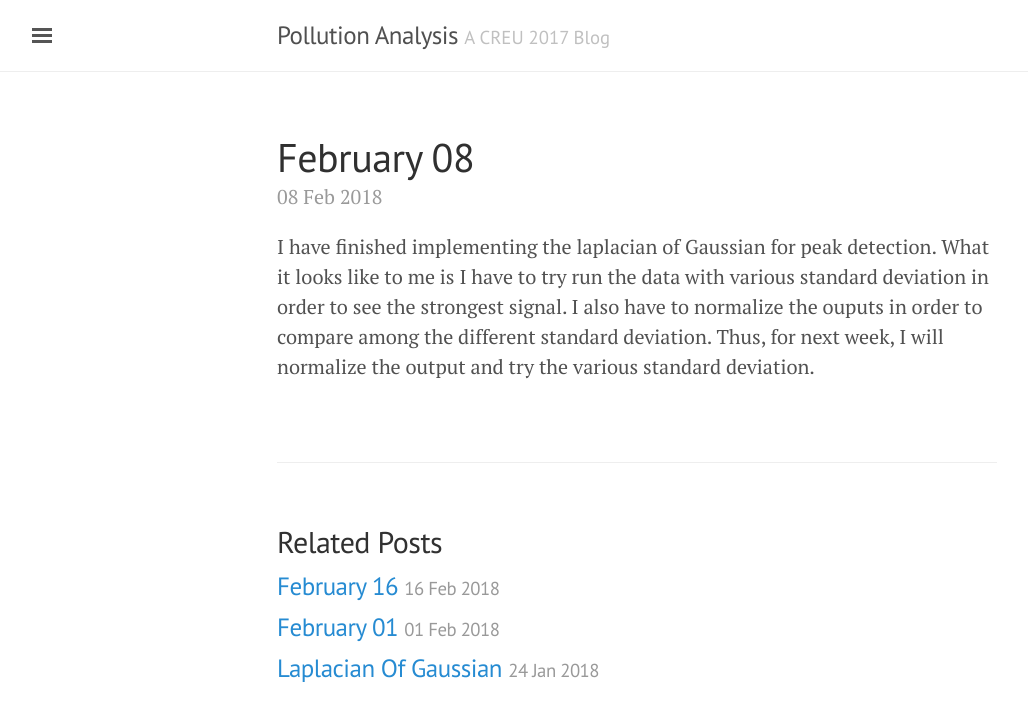
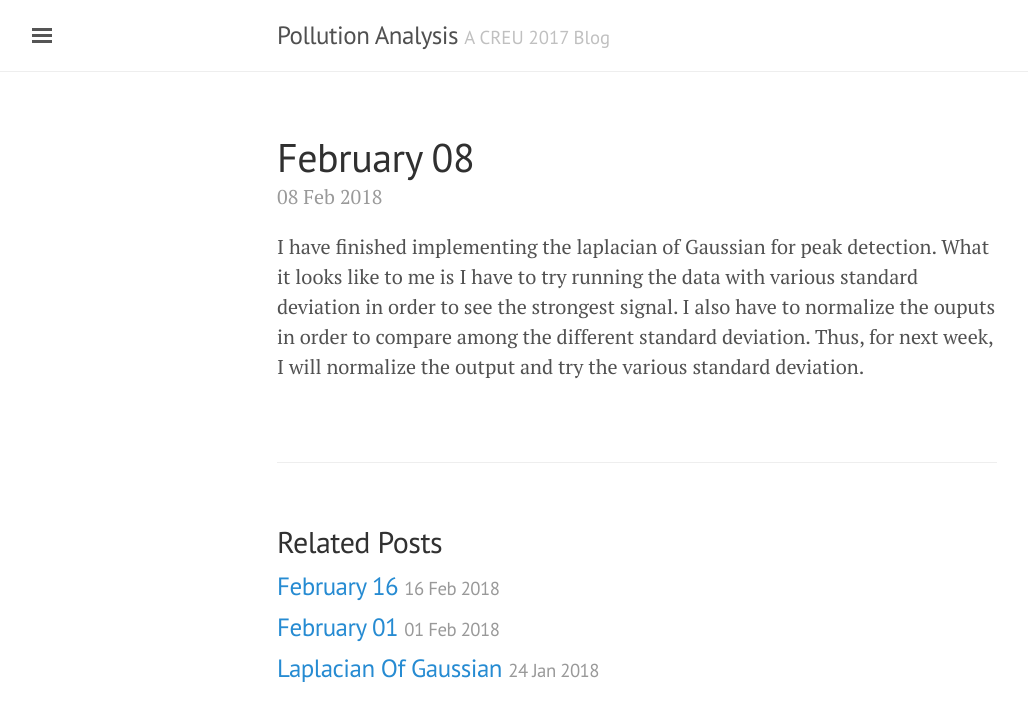
Before and after one commit to charleentan13/CREU-blog, a Jekyll site: the page built from _posts/2018-02-08-February-08.md, in a window 1280 px wide. Shown: the top 721 px of the page, without its empty margins (3-1031 px from the left). Built offline with Jekyll 4.4.1, drawn with Linux system fonts in a browser that asks for light colours; our own code applies the rules of GitHub Pages for plain Markdown files.

Commit message:
update post

```diff
--- a/_posts/2018-02-08-February-08.md
+++ b/_posts/2018-02-08-February-08.md
@@ -1 +1 @@
-I have finished implementing the laplacian of Gaussian for peak detection. What it looks like to me is I have to try run the data with various standard deviation in order to see the strongest signal. I also have to normalize the ouputs in order to compare among the different standard deviation. Thus, for next week, I will normalize the output and try the various standard deviation.
+I have finished implementing the laplacian of Gaussian for peak detection. What it looks like to me is I have to try running the data with various standard deviation in order to see the strongest signal. I also have to normalize the ouputs in order to compare among the different standard deviation. Thus, for next week, I will normalize the output and try the various standard deviation.
```
Also changed, not shown: _posts/2017-10-30-October-30.md (added, +1 -0 lines).
